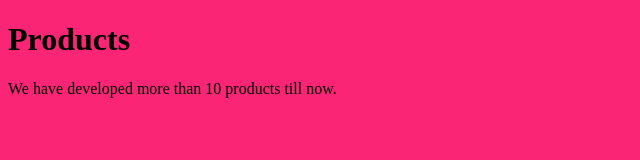
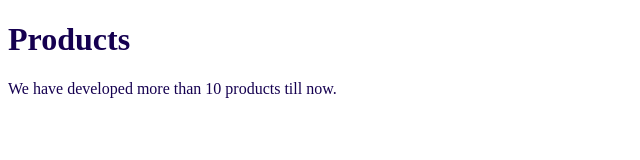
Before and after one commit to ramyaragan/wt-assignment, a plain HTML site: page 6qn.html in a window 1280 px wide. Shown: the whole page, without its empty margins (0-640 px from the left). Drawn offline with Linux system fonts and the light colour scheme.

Commit message:
Update 6qn.html

```diff
--- a/6qn.html
+++ b/6qn.html
@@ -1,9 +1,9 @@
 <!DOCTYPE html>
 <html>
    <head>
-      <title>HTML Backgorund Color</title>
+      <title>HTML Backgorund Color and text colour</title>
    </head>
-   <body style="background-color: #FB2576">
+   <body style=background-color = "#FB2576" text = "#150050">
       <h1>Products</h1>
       <p>We have developed more than 10 products till now.</p>
    </body>
```
